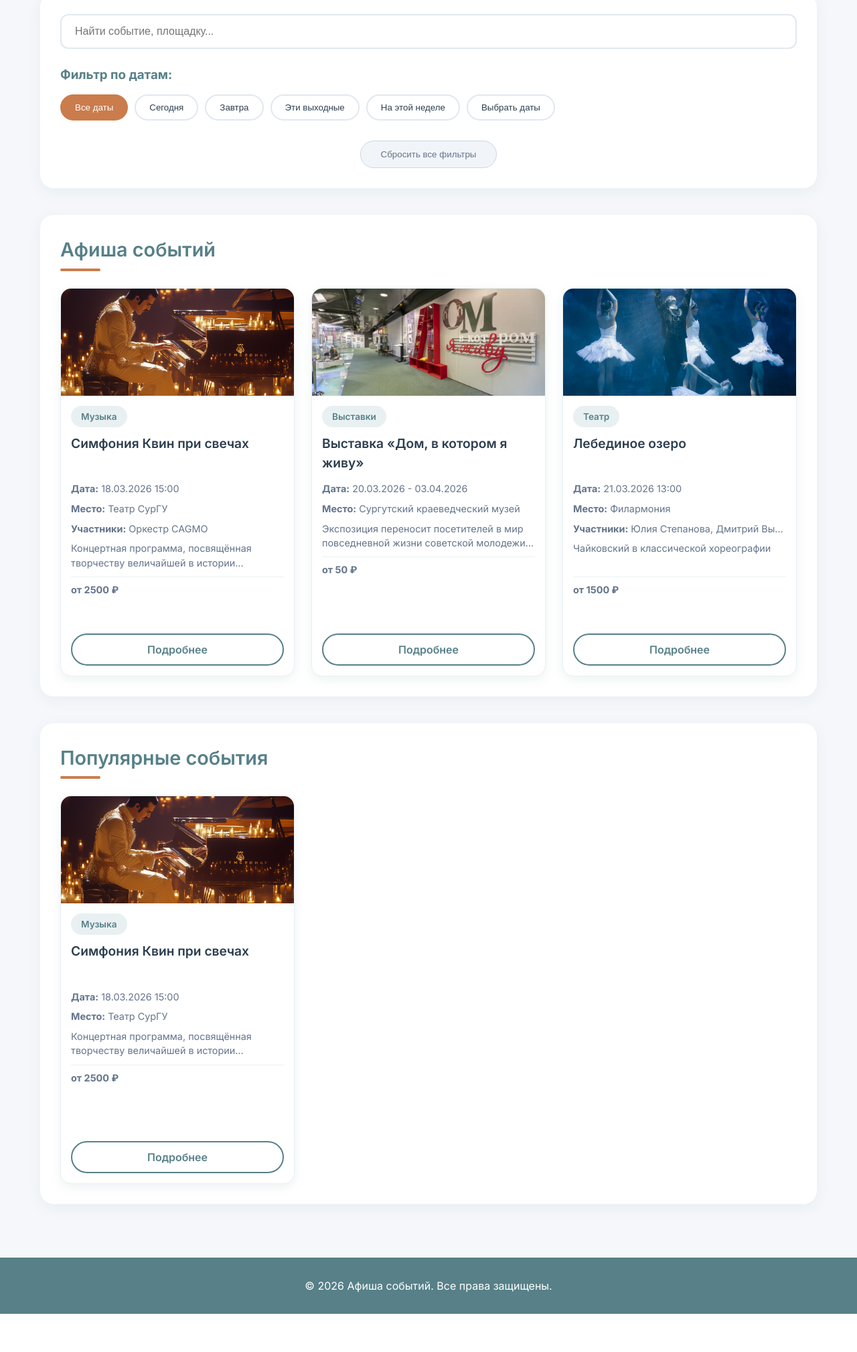
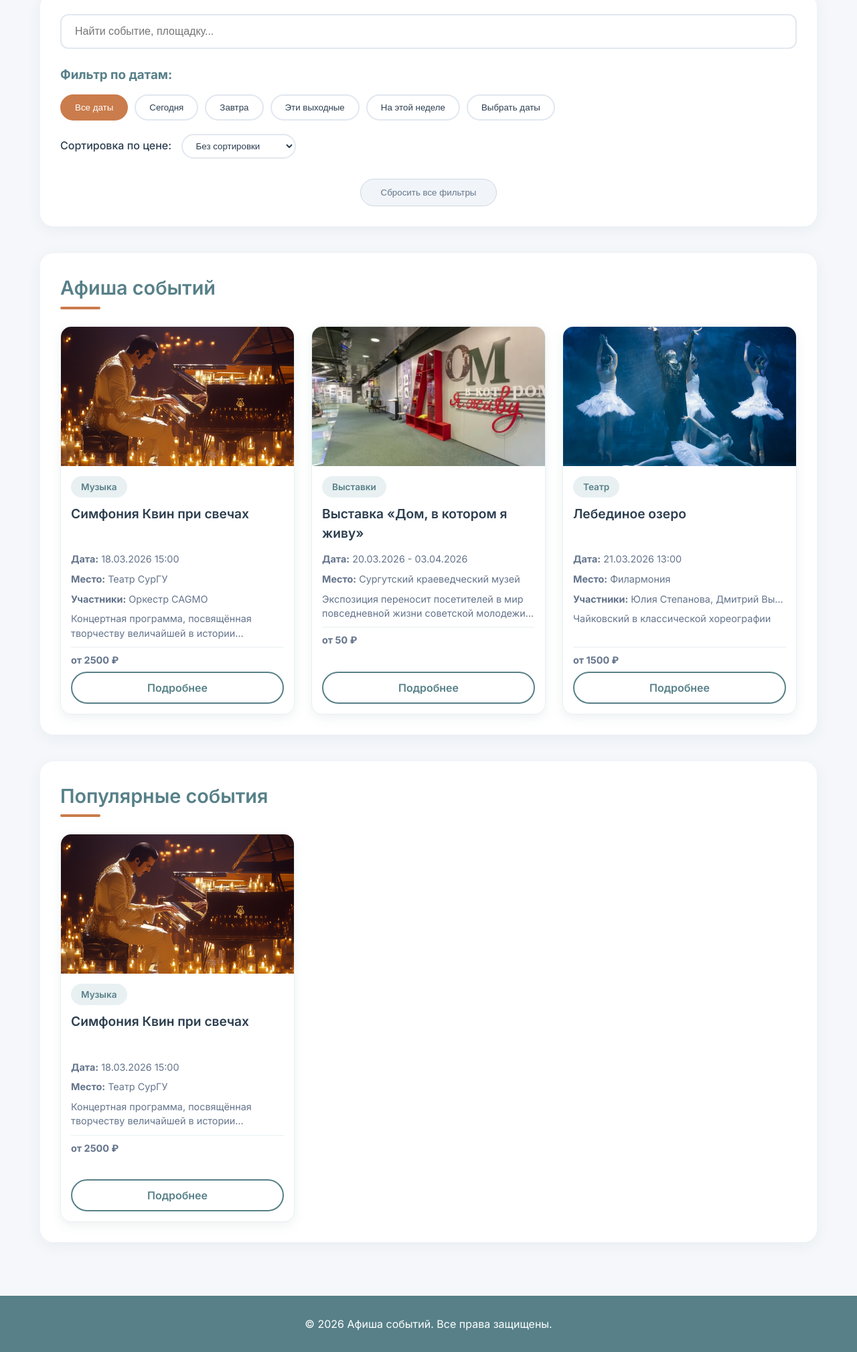
Before and after one commit to mmissffitt/Afisha, a Django app: page / in a window 1280 px wide. Shown: the part 279-2298 px from the top of the page at 67% size. Before the commit the page ends 2241 px from the top, so only its background shows below. Run offline with Django 5.2, Linux system fonts and the light colour scheme; data comes from the database, SQL or seed files in the repository.

Commit message:
сортировка по цене дон

```diff
--- a/events/static/events/css/style.css
+++ b/events/static/events/css/style.css
@@ -300,7 +300,7 @@ section h2:after {
 }
 
 .event-image {
-    height: 10rem;
+    height: 13rem;
     flex-shrink: 0;
     background: linear-gradient(135deg, var(--light-beige) 0%, var(--copper-red) 100%);
     display: flex;
@@ -308,6 +308,17 @@ section h2:after {
     justify-content: center;
     font-size: 1.2rem;
     color: var(--white);
+}
+
+.event-image img {
+    width: 100%;
+    height: 100%;
+    object-fit: cover;
+    transition: transform 0.3s ease;
+}
+
+.event-card:hover .event-image img {
+    transform: scale(1.05);
 }
 
 .event-image img {
--- a/events/static/events/js/script.js
+++ b/events/static/events/js/script.js
@@ -3,18 +3,21 @@ const dateButtons = document.querySelectorAll('.filter-btn[data-date]');
 const searchInput = document.querySelector('.main-search');
 const resetButton = document.getElementById('reset-filters');
 const eventsGrid = document.getElementById('events-grid');
+const sortSelect = document.getElementById('sort-price');
 
 let currentCategory = 'all';
 let currentDate = 'all';
 let currentSearch = '';
 let customDateStart = '';
 let customDateEnd = '';
+let currentSort = 'default';
 
 function filterEvents() {
     const url = new URL('/filter-events/', window.location.origin);
     url.searchParams.append('category', currentCategory);
     url.searchParams.append('date', currentDate);
     url.searchParams.append('search', currentSearch);
+    url.searchParams.append('sort', currentSort);
 
     if (currentDate === 'custom') {
         url.searchParams.append('date_start', customDateStart);
@@ -24,15 +27,40 @@ function filterEvents() {
     fetch(url)
         .then(response => response.json())
         .then(data => {
-            const eventIds = data.events.map(e => e.id);
+            eventsGrid.innerHTML = '';
 
-            document.querySelectorAll('.event-card').forEach(card => {
-                const eventId = parseInt(card.dataset.eventId);
-                if (eventIds.includes(eventId)) {
-                    card.style.display = 'flex';
+            data.events.forEach(event => {
+                const card = document.createElement('article');
+                card.className = 'event-card';
+                card.setAttribute('data-event-id', event.id);
+
+                let imageHtml = '';
+                if (event.image) {
+                    imageHtml = `<img src="${event.image}" alt="${event.title}">`;
                 } else {
-                    card.style.display = 'none';
+                    imageHtml = '<span>Нет изображения</span>';
                 }
+
+                let participantsHtml = '';
+                if (event.participants) {
+                    participantsHtml = `<p><strong>Участники:</strong> ${event.participants.substring(0, 30)}</p>`;
+                }
+
+                card.innerHTML = `
+                    <div class="event-image">
+                        ${imageHtml}
+                    </div>
+                    <span class="event-category">${event.category}</span>
+                    <h3>${event.title}</h3>
+                    <p><strong>Дата:</strong> ${event.date}</p>
+                    <p><strong>Место:</strong> ${event.venue}</p>
+                    ${participantsHtml}
+                    <p class="event-description">${event.description}</p>
+                    <p class="event-price">${event.price}</p>
+                    <a href="/event/${event.id}/" class="btn-details">Подробнее</a>
+                `;
+
+                eventsGrid.appendChild(card);
             });
         })
         .catch(error => {
@@ -71,6 +99,7 @@ resetButton.addEventListener('click', () => {
     currentCategory = 'all';
     currentDate = 'all';
     currentSearch = '';
+    currentSort = 'default';
     customDateStart = '';
     customDateEnd = '';
 
@@ -91,6 +120,7 @@ resetButton.addEventListener('click', () => {
     const dateEnd = document.getElementById('date-end');
     if (dateStart) dateStart.value = '';
     if (dateEnd) dateEnd.value = '';
+    if (sortSelect) sortSelect.value = 'default';
 
     filterEvents();
 });
@@ -121,6 +151,13 @@ document.getElementById('apply-date-range').addEventListener('click', () => {
     }
 });
 
+if (sortSelect) {
+    sortSelect.addEventListener('change', () => {
+        currentSort = sortSelect.value;
+        filterEvents();
+    });
+}
+
 document.addEventListener('DOMContentLoaded', () => {
     document.querySelector('nav a[data-category="all"]').classList.add('active-category');
 });
--- a/events/templates/events/index.html
+++ b/events/templates/events/index.html
@@ -27,7 +27,14 @@
     <button id="apply-date-range" class="search-btn date-apply-btn">Применить</button>
 </div>
         </div>
-
+        <div class="sort-container" style="margin-top: 1.25rem;">
+    <label for="sort-price" style="margin-right: 0.625rem; font-weight: 500;">Сортировка по цене:</label>
+    <select id="sort-price" class="filter-btn" style="padding: 0.5rem 1rem;">
+        <option value="default">Без сортировки</option>
+        <option value="price_asc">Сначала дешёвые</option>
+        <option value="price_desc">Сначала дорогие</option>
+    </select>
+</div>
         <div class="reset-container">
     <button id="reset-filters" class="reset-btn">Сбросить все фильтры</button>
 </div>
--- a/events/views.py
+++ b/events/views.py
@@ -50,6 +50,7 @@ def filter_events(request):
         search = request.GET.get('search', '')
         date_start = request.GET.get('date_start', '')
         date_end = request.GET.get('date_end', '')
+        sort = request.GET.get('sort', 'default')
 
         events = Event.objects.all()
 
@@ -102,6 +103,13 @@ def filter_events(request):
                 Q(participants__icontains=search)
             )
 
+        if sort == 'price_asc':
+            events = events.order_by('price')
+        elif sort == 'price_desc':
+            events = events.order_by('-price')
+        else:
+            events = events.order_by('date')
+
         events_data = []
         for event in events:
             category_display = dict(Event.CATEGORY_CHOICES).get(event.category, event.category)
```
